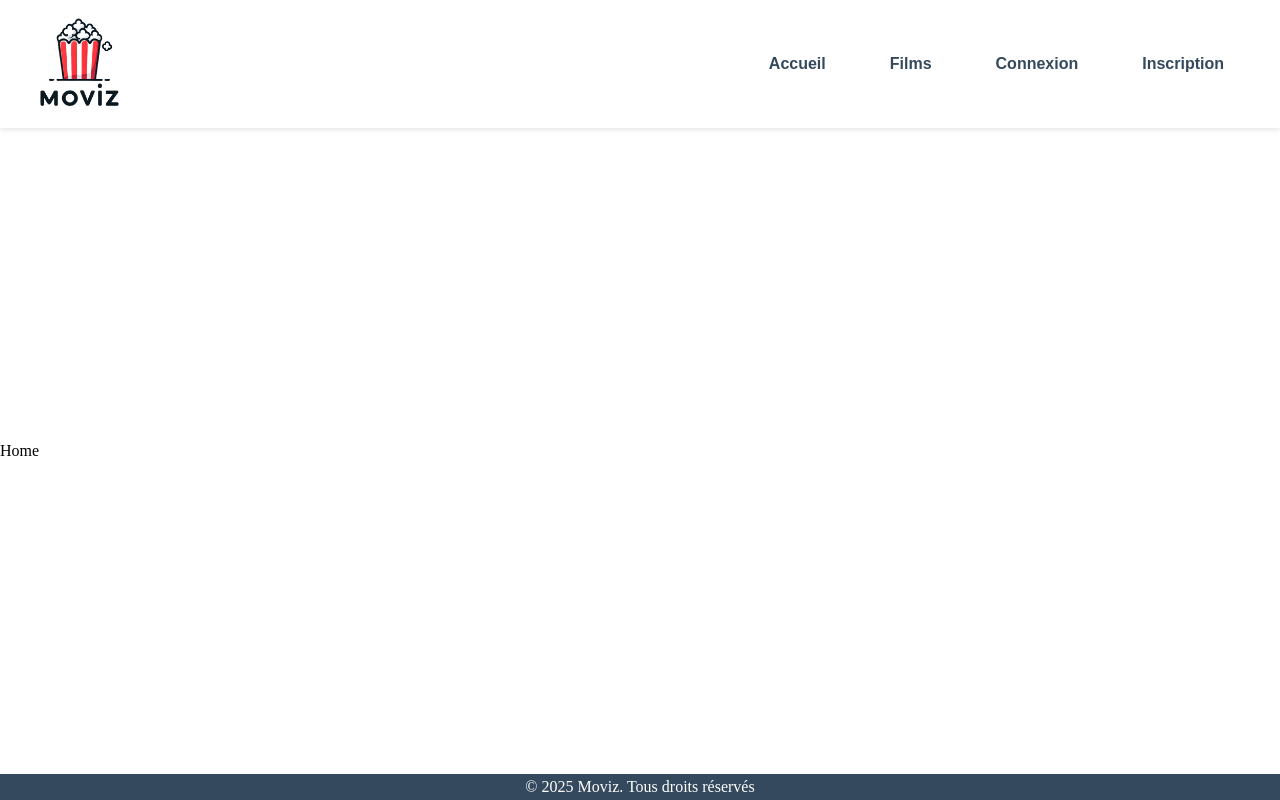
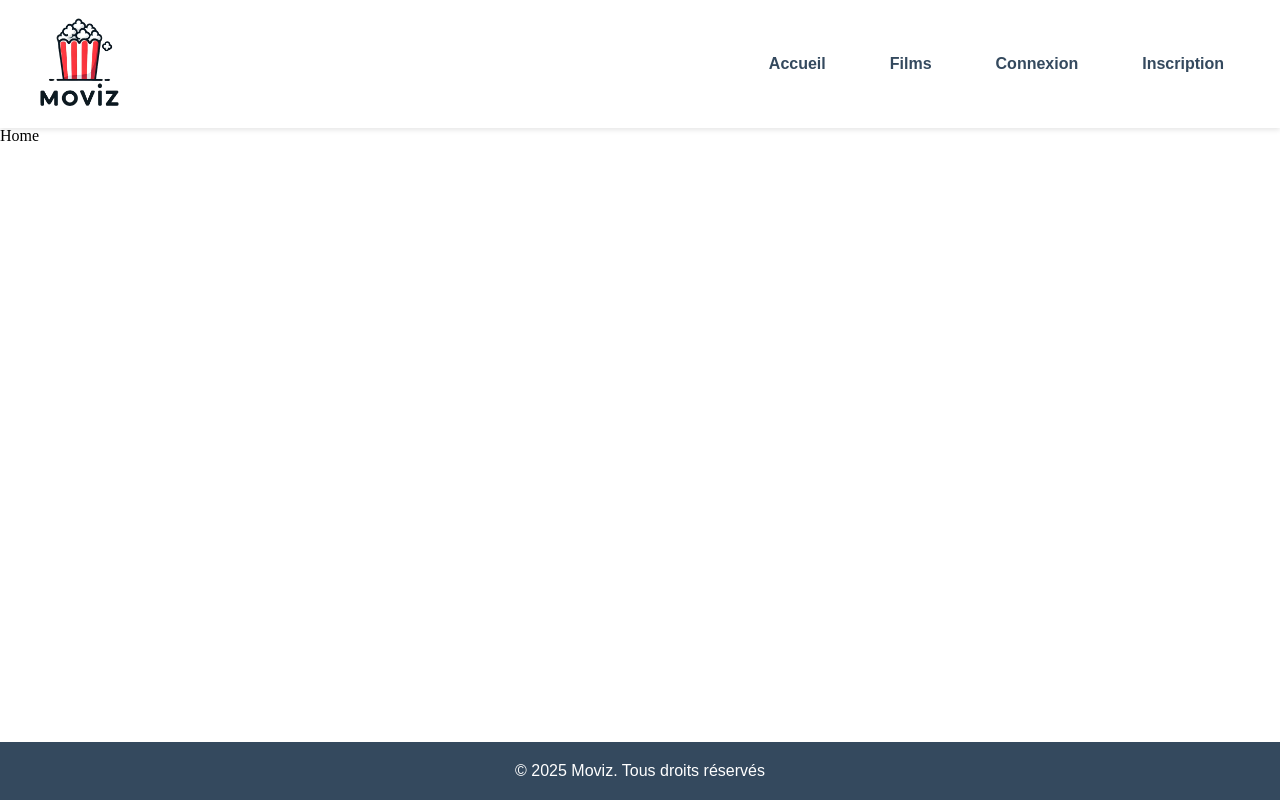
Before and after one commit to louis-stintzy/tp-react, a React (Vite) app: page / in a window 1280 px wide. Built offline with nearby package versions, Linux system fonts and the light colour scheme.

Commit message:
fix(layout): fix footer

```diff
--- a/src/components/Common/Layout/Footer/Footer.css
+++ b/src/components/Common/Layout/Footer/Footer.css
@@ -1,4 +1,4 @@
-footer {
+.footer {
   font-family: 'Arial', sans-serif;
   background-color: #34495e;
   color: white;
@@ -7,6 +7,6 @@ footer {
   margin-top: auto;
 }
 
-footer p {
+.footer p {
   line-height: 1.6;
 }
--- a/src/components/Common/Layout/Footer/Footer.tsx
+++ b/src/components/Common/Layout/Footer/Footer.tsx
@@ -2,7 +2,7 @@ import './Footer.css';
 
 function Footer() {
   return (
-    <footer>
+    <footer className="footer">
       <p>© 2025 Moviz. Tous droits réservés</p>
     </footer>
   );
```
